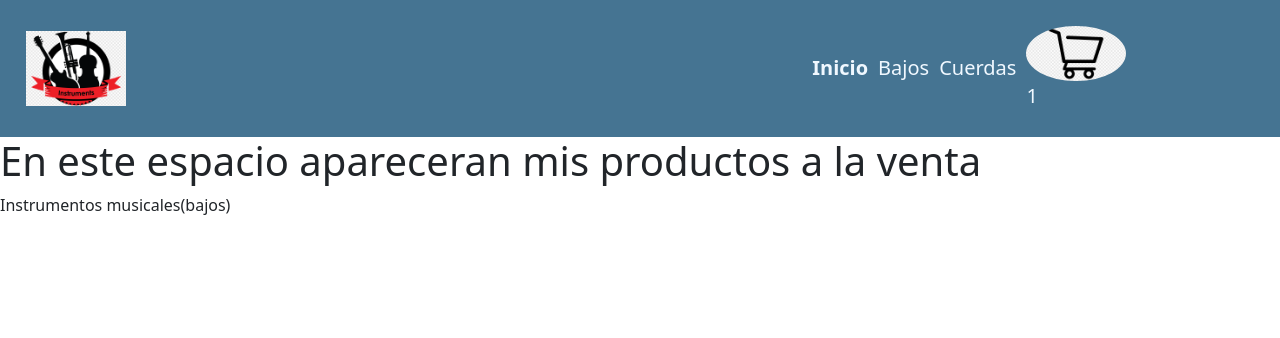
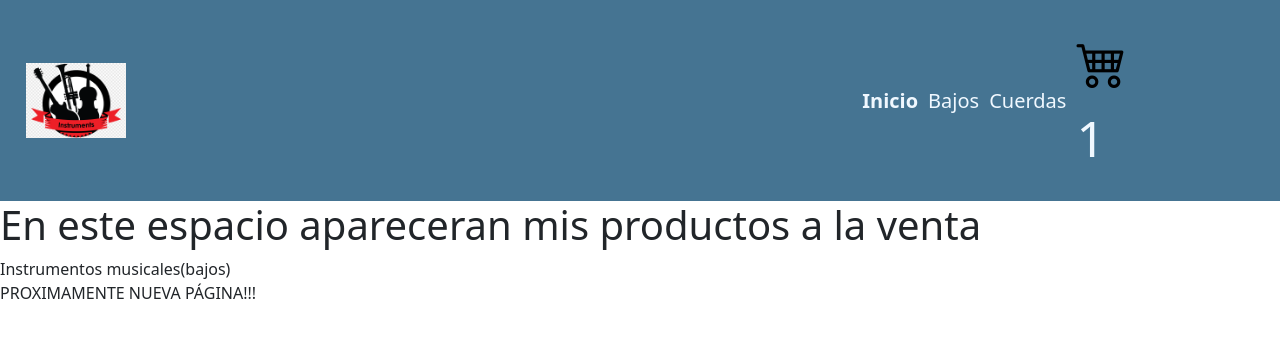
Before and after one commit to Lucas-Ariel-Bustos/Proyecto-ReactJS, a React (Create React App) app: page / in a window 1280 px wide. Shown: the top 338 px of the page. Built offline with nearby package versions, Linux system fonts and the light colour scheme.

Commit message:
PreEntrega1+BustosLucas

```diff
--- a/package.json
+++ b/package.json
@@ -7,6 +7,7 @@
     "@testing-library/react": "^13.4.0",
     "@testing-library/user-event": "^13.5.0",
     "bootstrap": "^5.2.3",
+    "bootstrap-icons": "^1.10.3",
     "react": "^18.2.0",
     "react-bootstrap": "^2.7.2",
     "react-dom": "^18.2.0",
--- a/src/App.js
+++ b/src/App.js
@@ -1,6 +1,8 @@
 import { ItemListContainer } from './Componentes/ItemListContainer/ItemListContainer';
 import { NavBar } from './Componentes/NavBar/NavBar';
 import 'bootstrap/dist/css/bootstrap.min.css';
+import 'bootstrap-icons/font/bootstrap-icons.css';
+import { Badge } from 'react-bootstrap';
 
 function App() {
   return (
@@ -8,6 +10,9 @@ function App() {
       <NavBar />
 
       <ItemListContainer greeting="Instrumentos musicales(bajos)" />
+      <div>
+        <Badge />PROXIMAMENTE NUEVA PÁGINA!!!
+      </div>
     </div>
   );
 }
--- a/src/Componentes/CartWidget/CartWidget.js
+++ b/src/Componentes/CartWidget/CartWidget.js
@@ -1,12 +1,12 @@
-import carrito from './carrito.png';
+// import carrito from './carrito.png';
 import './CartWidget.scss';
 
 export const CartWidget = () => {
 
     return (
         <div className="divCart">
-            {/* <i class="bi bi-cart4"></i> */}
-            <img className="carrito" src={carrito}></img>
+            <a><i class="bi bi-cart4"></i></a>
+            {/* <img className="carrito" src={carrito}></img> */}
         </div>
     )
 }
--- a/src/Componentes/CartWidget/CartWidget.scss
+++ b/src/Componentes/CartWidget/CartWidget.scss
@@ -1,11 +1,18 @@
 
 .divCart {
+    max-width: 300px;
     display: flex;
     align-items: center;
     justify-content: center;
+    text-align: center;
 }
 
-.carrito {
-    max-width: 100px;
-    border-radius: 100%;
+// .carrito {
+//     max-width: 100px;
+//     border-radius: 100%;
+// }
+
+.bi {
+    width: 500px;
+    color: black;
 }
--- a/src/Componentes/NavBar/NavBar.js
+++ b/src/Componentes/NavBar/NavBar.js
@@ -14,7 +14,7 @@ export const NavBar = () => {
                         <a className="navBar-enlaces" href="#"><b>Inicio</b></a>
                         <a className="navBar-enlaces" href="#">Bajos</a>
                         <a className="navBar-enlaces" href="#">Cuerdas</a>
-                        <a className="navBar-enlaces" href="#"><CartWidget />1</a>
+                        <a className="navBar-carrito" href="#"><CartWidget />1</a>
                         {/* <a className="navBar-enlaces" href="#">1</a> */}
                     </nav>
 
--- a/src/Componentes/NavBar/NavBar.scss
+++ b/src/Componentes/NavBar/NavBar.scss
@@ -25,6 +25,12 @@ header {
                     text-decoration: none;
                     color: aliceblue;
                 }
+                .navBar-carrito {
+                    font-size: 50px;
+                    text-decoration: none;
+                    text-decoration: none;
+                    color: aliceblue;
+                }
             }
     }
 
```
Also changed, not shown: 1 other file (tests, documents, lock files or other folders).
